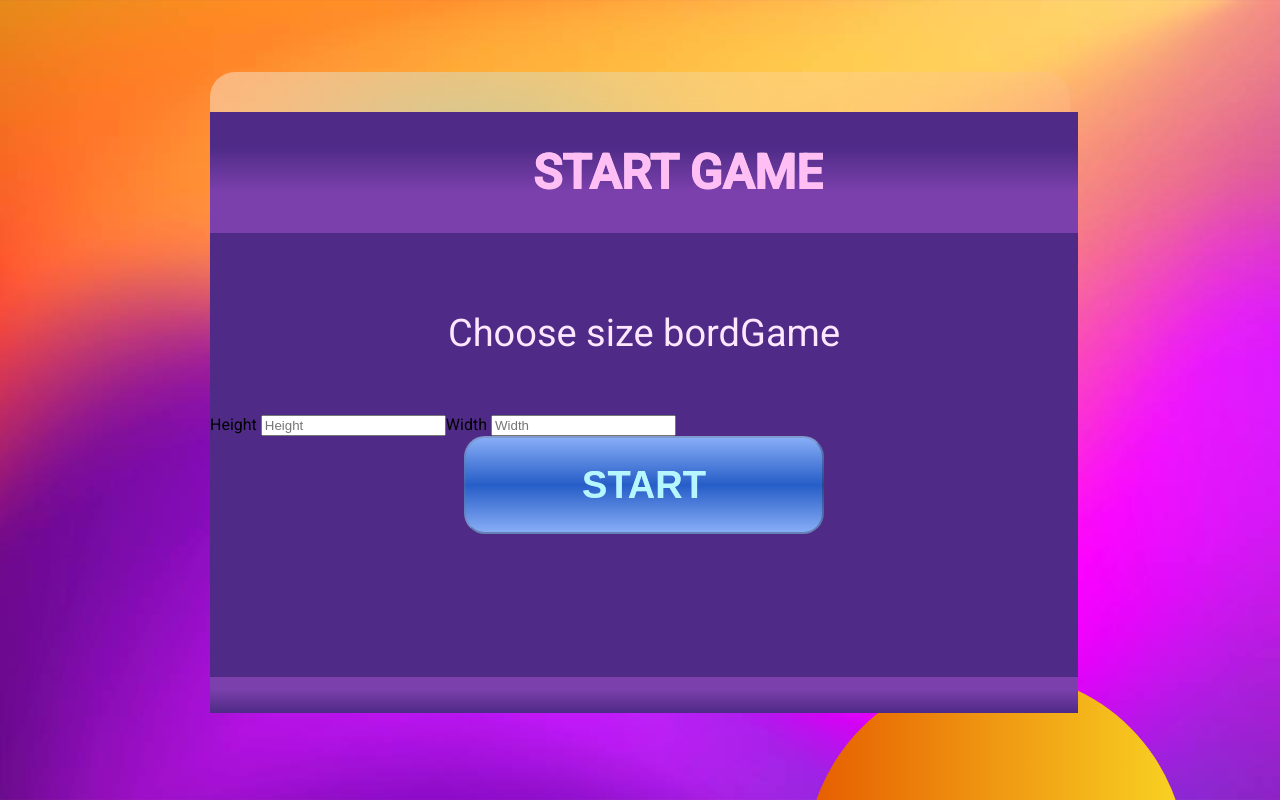
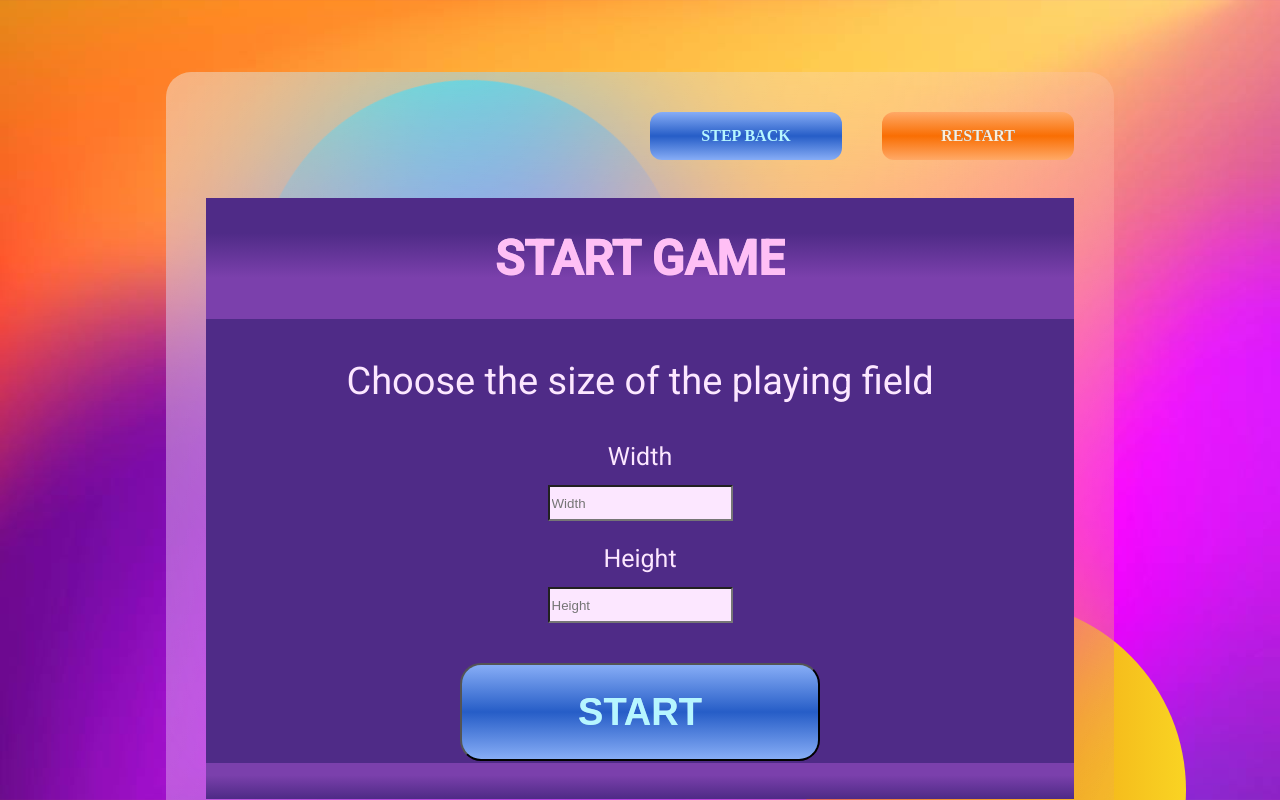
Before and after one commit to Anastasia1111111/Game-SC, an Angular app: page / in a window 1280 px wide. Shown: the top 800 px of the page. Built offline with nearby package versions, Linux system fonts and the light colour scheme.

Commit message:
Change form and fix problem with size bordGame

```diff
--- a/src/app/app.component.scss
+++ b/src/app/app.component.scss
@@ -1,3 +1,8 @@
+:host {
+  display: block;
+  height: 100vh;
+  overflow: auto;
+}
 .circleBlue {
   position: absolute;
   border-radius: 50%;
@@ -19,14 +24,14 @@
   margin-top: 75vh;
 }
 
-app-gamefield{
+app-gamefield {
   display: flex;
   flex-direction: column;
   margin-left: auto;
   margin-right: auto;
   margin-top: 72px;
   padding: 40px 40px;
-  width: 780px;
+  width: fit-content;
   border-radius: 25px;
   border-image-source: radial-gradient(
       0% 50% at 50% 50%,
--- a/src/app/board/board.component.html
+++ b/src/app/board/board.component.html
@@ -1,5 +1,5 @@
-@for (buttonX of buttonState(); track $index; let idx = $index) {
-  @for (buttonY of buttonX; track $index; let idy = $index) {
+@for (elem1 of buttonState(); track $index; let idx = $index) {
+  @for (elem2 of elem1; track $index; let idy = $index) {
     <button [ngClass]="checkState(idx, idy)" (click)="selectCell(idx, idy)">
       <p class="number">{{ numberPosition(idx, idy) + 1 }}</p>
     </button>
--- a/src/app/board/board.component.scss
+++ b/src/app/board/board.component.scss
@@ -1,13 +1,12 @@
 :host {
   display: grid;
-  grid-template-columns: repeat(var(--columns), 74px);
-  grid-template-rows: repeat(var(--rows), 74px);
+  grid-template-columns: repeat(var(--columns), 1fr);
+  grid-template-rows: repeat(var(--rows), 1fr);
   border-radius: 20px;
-  //height: 780px;
-  //width: 780px;
   background: linear-gradient(180deg, #aac2ff 0%, #c81bf1 100%);
   backdrop-filter: blur(101px);
   box-shadow: 0px 4px 4px 0px #00000040;
+  padding: 0px 10px 10px 0px;
 }
 
 button {
--- a/src/app/board/board.component.ts
+++ b/src/app/board/board.component.ts
@@ -36,6 +36,8 @@ export class BoardComponent {
 
   checkState(positionX: number, positionY: number) {
     if (this.buttonState().length !== 0) {
+      console.log(positionX, '-', positionY);
+
       let temp = this.buttonState()[positionX][positionY];
       if (this.historyMoves().length === 0) {
         return;
@@ -88,6 +90,5 @@ export class BoardComponent {
 
   ngDoCheck() {
     this.changeDetectorRef.detectChanges();
-    document.documentElement.style.setProperty("--columns", "this.width()");
   }
 }
--- a/src/app/game.service.ts
+++ b/src/app/game.service.ts
@@ -28,8 +28,16 @@ export class GameService {
   ];
 
   sizeForm = new FormGroup({
-    height: new FormControl(null,[Validators.required, Validators.min(4), Validators.max(20)]),
-    width: new FormControl(null, [Validators.required, Validators.min(4), Validators.max(20)]),
+    height: new FormControl(null, [
+      Validators.required,
+      Validators.min(4),
+      Validators.max(20),
+    ]),
+    width: new FormControl(null, [
+      Validators.required,
+      Validators.min(4),
+      Validators.max(20),
+    ]),
   });
 
   arrayFill() {
@@ -39,6 +47,7 @@ export class GameService {
         this.buttonState[i][j] = 0;
       }
     }
+    console.log(this.buttonState);
   }
 
   calculationPositions(positionX: number, positionY: number) {
@@ -55,6 +64,7 @@ export class GameService {
     this.checkLastCell();
     this.historyMoves.push([positionX, positionY]);
     this.calculationPositions(positionX, positionY);
+    console.log(positionX);
   }
 
   setDisabledState(positionX: number, positionY: number) {
--- a/src/app/gamefield/gamefield.component.html
+++ b/src/app/gamefield/gamefield.component.html
@@ -1,5 +1,11 @@
 <div class="game-field-header">
-  <span>10x10</span>
+  <span>
+    @if (gameService.buttonState.length) {
+      {{ gameService.sizeForm.value.width }}x{{
+        gameService.sizeForm.value.height
+      }}
+    }
+  </span>
   <div>
     <button class="step-back" (click)="onStepBackClick()">STEP BACK</button>
     <button class="restart" (click)="dialog.showModal()">
@@ -8,6 +14,7 @@
   </div>
 </div>
 
+@if (gameService.buttonState.length) {
   <app-board
     [buttonState]="gameService.buttonState"
     [historyMoves]="gameService.historyMoves"
@@ -18,27 +25,28 @@
     (winnerDialog)="winnerPopUp()"
     [height]="gameService.sizeForm.value.height!"
     [width]="gameService.sizeForm.value.width!"
-  [style.--columns]="gameService.sizeForm.value.height!"
-  [style.--rows]="gameService.sizeForm.value.width!"
+    [style.--columns]="gameService.sizeForm.value.width!"
+    [style.--rows]="gameService.sizeForm.value.height!"
   >
   </app-board>
+}
 
-<dialog #startDialog open>
+<dialog class="start-dialog" #startDialog open>
   <div>
     <header>
       <span>START GAME</span>
     </header>
     <div>
-      <p class="message">Choose size bordGame</p>
+      <p class="choose">Choose the size of the playing field</p>
       <form [formGroup]="gameService.sizeForm">
+        <label
+          >Width <input type="text" placeholder="Width" formControlName="width"
+        /></label>
         <label
           >Height
           <input type="text" placeholder="Height" formControlName="height"
         /></label>
-        <label
-          >Width <input type="text" placeholder="Width" formControlName="width"
-        /></label>
-        <button class="exit" type="submit" [disabled]="gameService.sizeForm.invalid" (click)="startDialog.close(); createArray()">
+        <button class="exit" type="submit" (click)="createArray()">
           <span>START</span>
         </button>
       </form>
--- a/src/app/gamefield/gamefield.component.scss
+++ b/src/app/gamefield/gamefield.component.scss
@@ -6,6 +6,13 @@
   button + button {
     margin-left: 25px;
   }
+  span {
+    margin-right: 20px;
+  }
+}
+
+app-board {
+  margin: auto;
 }
 
 .step-back {
@@ -121,7 +128,7 @@ header {
   }
 }
 
-.restart-button{
+.restart-button {
   margin-bottom: 112px;
 }
 
@@ -130,7 +137,7 @@ img {
   width: 48px;
   display: block;
   margin-right: 20px;
-  &:hover{
+  &:hover {
     cursor: pointer;
     opacity: 0.8;
   }
@@ -279,7 +286,49 @@ footer {
   }
 }
 
-input.ng-invalid.ng-touched{
+input.ng-invalid.ng-touched {
   border: 3px solid;
   border-color: red;
 }
+
+.start-dialog {
+  position: relative;
+  header {
+    span {
+      padding: 0px;
+    }
+  }
+  label + button {
+    margin-top: 40px;
+  }
+}
+
+label {
+  display: block;
+  font-size: 25px;
+  font-weight: 400;
+  line-height: 56px;
+  color: #fce7ff;
+  text-align: center;
+}
+
+input {
+  display: block;
+  margin: auto;
+  margin-bottom: 10px;
+  background-color: #fce7ff;
+}
+
+input {
+  height: 30px;
+}
+
+.choose {
+  font-size: 38px;
+  font-weight: 400;
+  line-height: 56px;
+  color: #fce7ff;
+  margin: 0px;
+  margin-bottom: 20px;
+  text-align: center;
+}
--- a/src/app/gamefield/gamefield.component.ts
+++ b/src/app/gamefield/gamefield.component.ts
@@ -19,6 +19,7 @@ import { FormControl, FormGroup, ReactiveFormsModule } from '@angular/forms';
 export class GamefieldComponent {
   loseDialog = viewChild<ElementRef>('loseDialog');
   winnerDialog = viewChild<ElementRef>('winnerDialog');
+  startDialog = viewChild<ElementRef>('startDialog');
   constructor(public gameService: GameService) {}
 
   losePopUp() {
@@ -42,6 +43,11 @@ export class GamefieldComponent {
   }
 
   createArray() {
+    if (this.gameService.sizeForm.invalid) {
+      this.gameService.sizeForm.markAllAsTouched();
+      return;
+    }
+    this.startDialog()?.nativeElement.close();
     this.gameService.arrayFill();
   }
 }
```
Lines whose indentation alone changed are shown as unchanged.
